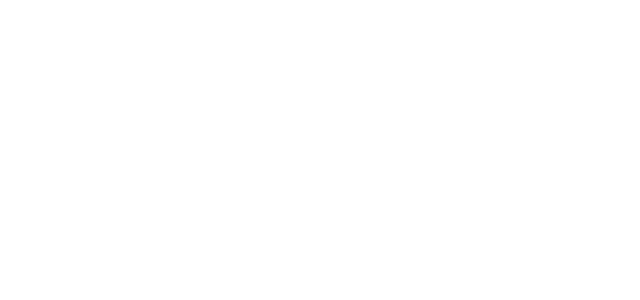
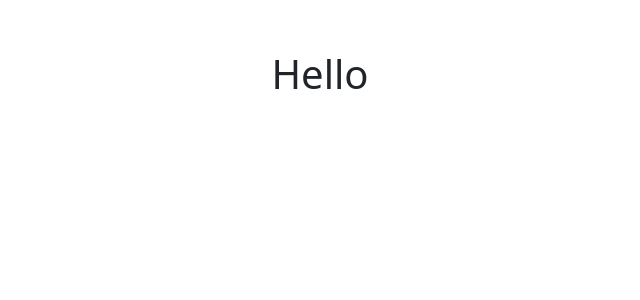
Before and after one commit to VaishnaviItape/EdTechWebsite, a React (Create React App) app: page / in a window 1280 px wide. Before the commit this address had no page. Shown: the top 300 px of the page, without its empty margins (320-960 px from the left). Built offline with nearby package versions, Linux system fonts and the light colour scheme.

Commit message:
Initial project setup

```diff
--- a/src/App.js
+++ b/src/App.js
@@ -4,6 +4,7 @@
 import Login from './auth/Login';
 import Dashboard from './admin-dash/pages/Dashboard';
 import PrivateRoute from './auth/PrivateRoute';
+import Home from './website/pages/Home'
 import './App.css';
 
 function App() {
@@ -11,6 +12,7 @@
     <Router>
       <Routes>
         <Route path="/login" element={<Login />} />
+          <Route path="/" element={<Home />} />
         <Route path="/admin*" element={<PrivateRoute><Dashboard /></PrivateRoute>} />
       </Routes>
     </Router>
--- a/src/website/pages/Home.jsx
+++ b/src/website/pages/Home.jsx
@@ -0,0 +1,9 @@
+import React from 'react';
+
+export default function Home() {
+  return (
+    <div style={{ textAlign: 'center', marginTop: '50px' }}>
+      <h1>Hello</h1>
+    </div>
+  );
+}
```
